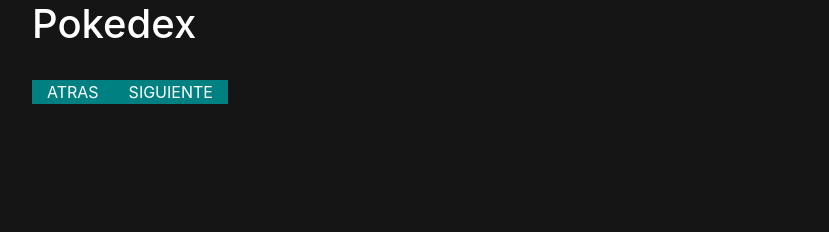
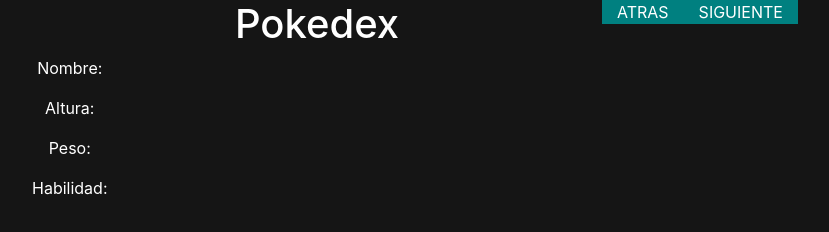
Before and after one commit to sergioatk/pokedex, a website: page index.html in a window 1280 px wide. Shown: the whole page, without its empty margins (38-867 px from the left). Drawn offline with nearby package versions, Linux system fonts and the light colour scheme; no server answers.

Commit message:
Update index.html

```diff
--- a/index.html
+++ b/index.html
@@ -16,21 +16,38 @@
     <div class="container">
 
         <div class="row">
-            <h1>Pokedex</h1>
+            <div class="col">
+                <h1>Pokedex</h1>
+            </div>
+
+            <div class="col">
+                <div class="nav">
+                    <div class="row">
+                        <div class="col" id="atras">ATRAS</div>
+                        <div class="col" id="siguiente">SIGUIENTE</div>
+                    </div>
+                </div>
+            </div>
+
+        </div>
+
+        <div class="row">
+            <div class="poke-seleccionado">
+                <p>Nombre: <strong id="nombre"></strong></p>
+                <p>Altura: <strong id="altura"></strong></p>
+                <p>Peso: <strong id="peso"></strong></p>
+                <p>Habilidad: <strong id="habilidad"></strong></p>
+            </div>
         </div>
 
 
 
+
         <div class="row" id="listado">
-
+            <ul></ul>
         </div>
 <br>
-        <div class="nav">
-            <div class="row">
-                <div class="col" id="atras">ATRAS</div>
-                <div class="col" id="siguiente">SIGUIENTE</div>
-            </div>
-        </div>
+
 
     </div>
 
```
